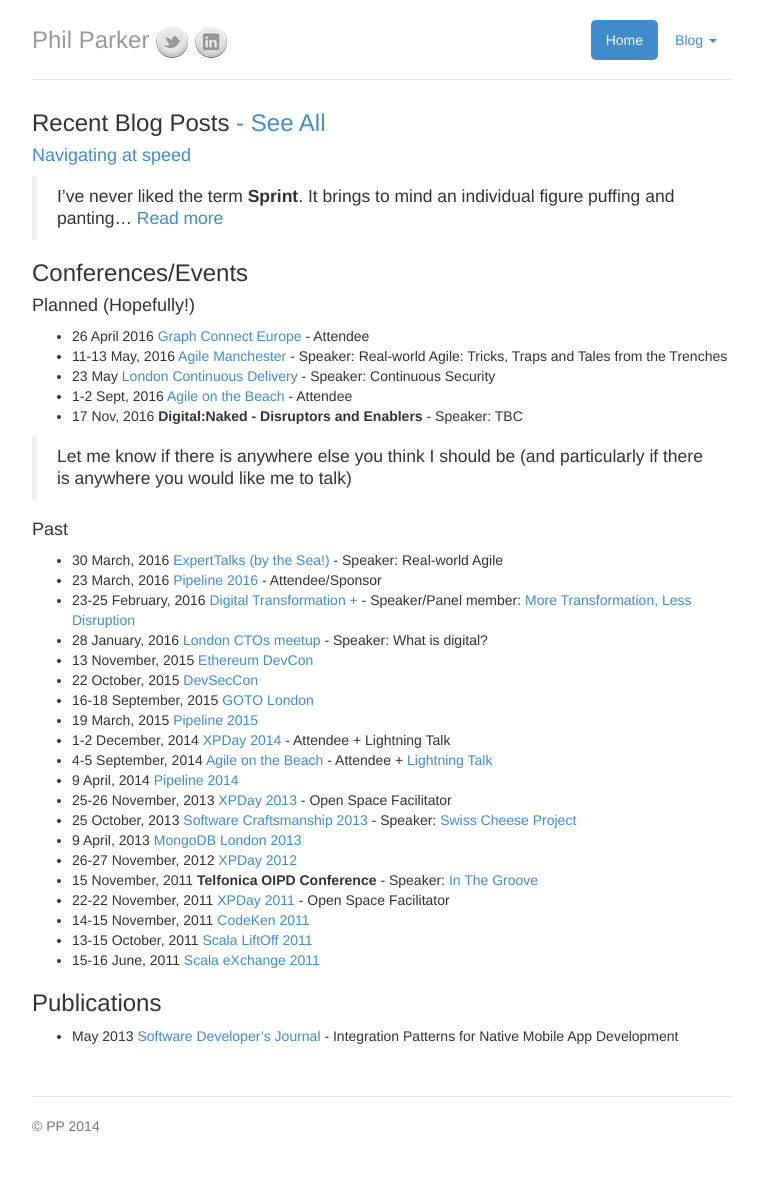
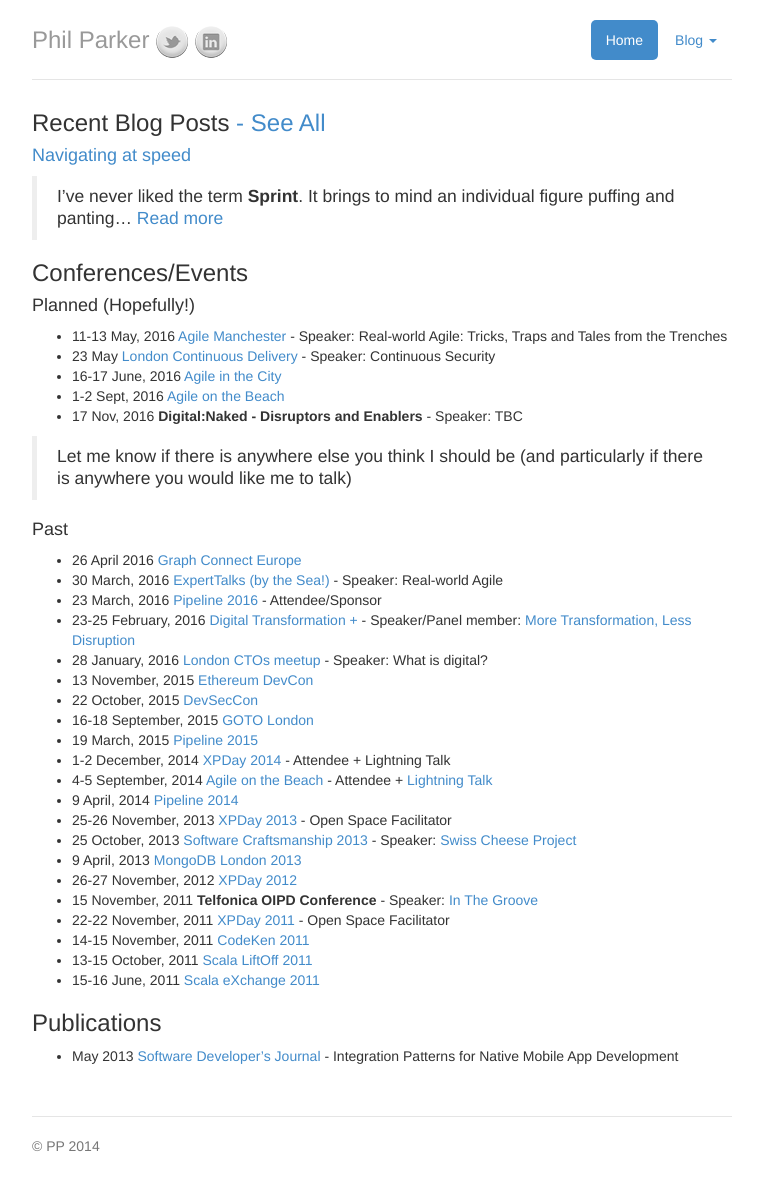
Before and after one commit to parker0phil/parker0phil.github.io, a Jekyll site: the page built from index.md, in a window 1280 px wide. Shown: the whole page, without its empty margins (258-1021 px from the left). Built offline with Jekyll 4.4.1, drawn with Linux system fonts in a browser that asks for light colours.

Commit message:
updated conferences

```diff
--- a/index.md
+++ b/index.md
@@ -14,16 +14,18 @@
 #### Planned (Hopefully!)
 
 
-- 26 April 2016 [Graph Connect Europe](http://graphconnect.com) - Attendee
+
 - 11-13 May, 2016 [Agile Manchester](http://agilemanchester.net/2016/sessions/index.php?session=503) - Speaker: Real-world Agile: Tricks, Traps and Tales from the Trenches
 - 23 May [London Continuous Delivery](http://www.meetup.com/London-Continuous-Delivery/events/228002697/) - Speaker: Continuous Security
-- 1-2 Sept, 2016 [Agile on the Beach](http://agileonthebeach.com/) - Attendee
+- 16-17 June, 2016 [Agile in the City](http://agileinthecity.net/2016/)
+- 1-2 Sept, 2016 [Agile on the Beach](http://agileonthebeach.com/)
 - 17 Nov, 2016 **Digital:Naked - Disruptors and Enablers** - Speaker: TBC
 
 > Let me know if there is anywhere else you think I should be (and particularly if there is anywhere you would like me to talk)
 
 #### Past
 
+- 26 April 2016 [Graph Connect Europe](http://graphconnect.com)
 - 30 March, 2016 [ExpertTalks (by the Sea!)](http://www.meetup.com/Expert-Talks/events/229575362/) - Speaker: Real-world Agile
 - 23 March, 2016 [Pipeline 2016](http://web.pipelineconf.info/) - Attendee/Sponsor
 - 23-25 February, 2016 [Digital Transformation +](http://www.digitaltransformationplus.com/conference-day-one---february-24th-2016-agendaday) - Speaker/Panel member: [More Transformation, Less Disruption](http://www.cxnetwork.com/cx-digital/videos/how-do-bbc-and-merlin-entertainments-make-the-most/)
```
